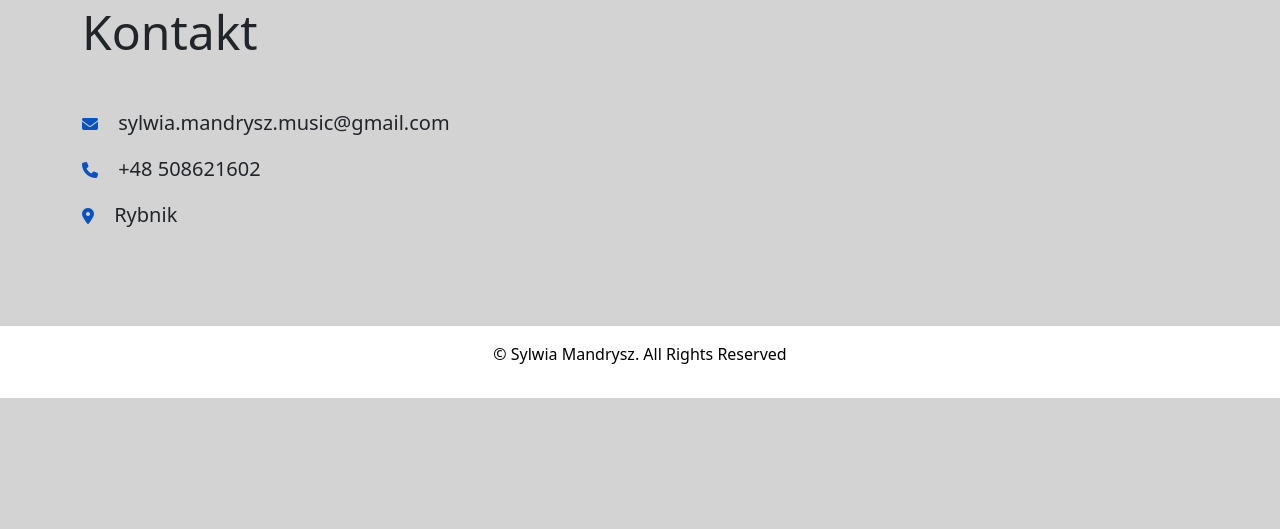
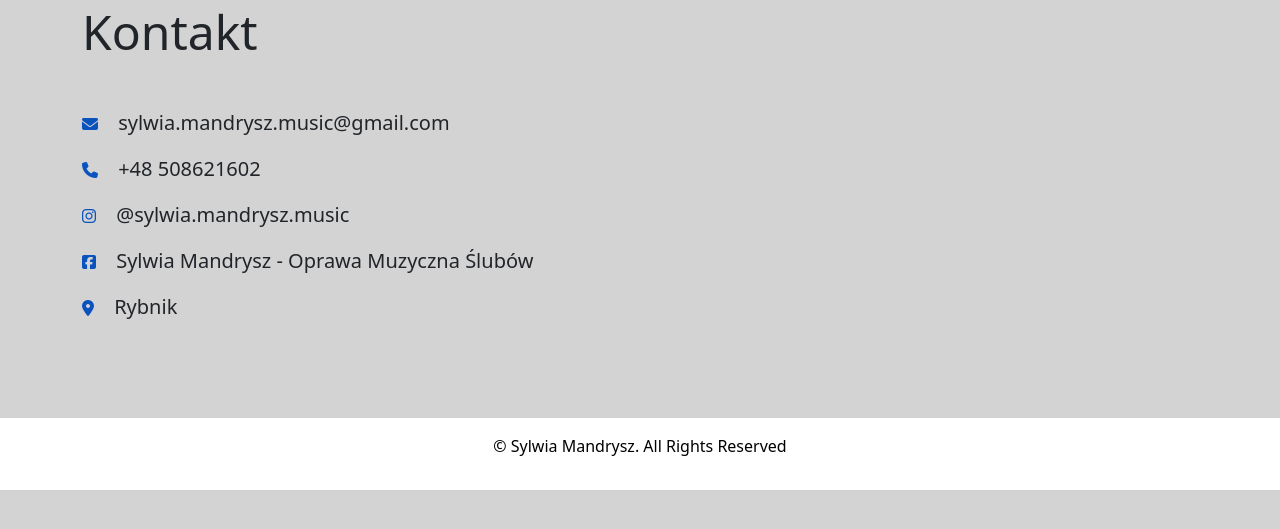
Before and after one commit to Mandi97/sylwia_website, a Django app: page /kontakt in a window 1280 px wide. Shown: the part 218-747 px from the top of the page. Run offline with Django 4.2, Linux system fonts and the light colour scheme; some libraries are stand-ins or nearby versions.

Commit message:
change homepage main image and add instagram and facebook to contact page

```diff
--- a/home/templates/home/contact.html
+++ b/home/templates/home/contact.html
@@ -16,6 +16,14 @@
                         <span class="lead">+48 508621602</span>
                     </li>
                     <li class="my-3">
+                        <i class="fa-brands fa-instagram" aria-hidden="true"></i>
+                        <span class="lead">@sylwia.mandrysz.music</span>
+                    </li>
+                    <li class="my-3">
+                        <i class="fa-brands fa-square-facebook" aria-hidden="true"></i>
+                        <span class="lead">Sylwia Mandrysz - Oprawa Muzyczna Ślubów</span>
+                    </li>
+                    <li class="my-3">
                         <i class="fa fa-map-marker" aria-hidden="true"></i>
                         <span class="lead">Rybnik</span>
                     </li>
--- a/home/templates/home/home.html
+++ b/home/templates/home/home.html
@@ -3,14 +3,14 @@
 {% block content %}
     <section class="container-fluid">
         <div class="d-flex bg-img flex-column w-100 justify-content-center">
-            <h2 class="display-1 text-center text-black" style="font-weight: bolder;">
+            <h2 class="display-1 text-center text-white-50" style="font-weight: bolder;">
                 Sylwia Mandrysz
             </h2>
-            <h5 class="display-5 text-center text-black" style="font-weight: bolder;">
+            <h5 class="display-5 text-center text-white-50" style="font-weight: bolder;">
                 Oprawa Muzyczna Ślubów
             </h5>
             <div class="btn text-center">
-            <a type="button" class="btn btn-outline-dark w-10 rounded-pill" style="font-weight: bolder;" href="{% url 'home:oferta' %}">Oferta</a>
+            <a type="button" class="btn btn-outline-light w-10 rounded-pill" style="font-weight: bolder;" href="{% url 'home:oferta' %}">Oferta</a>
             </div>
         </div>
     </section>
--- a/static/style/base.css
+++ b/static/style/base.css
@@ -58,7 +58,7 @@ body{
 }
 
 .bg-img{
-    background-image:url(/static/images/photo_homepage2.jpeg);
+    background-image:url(/static/images/photo_homepage3.jpeg);
     background-size: cover;
     background-repeat: no-repeat;
     height: 85vh;
```
Also changed, not shown: static/images/photo_homepage3.jpeg (added).
